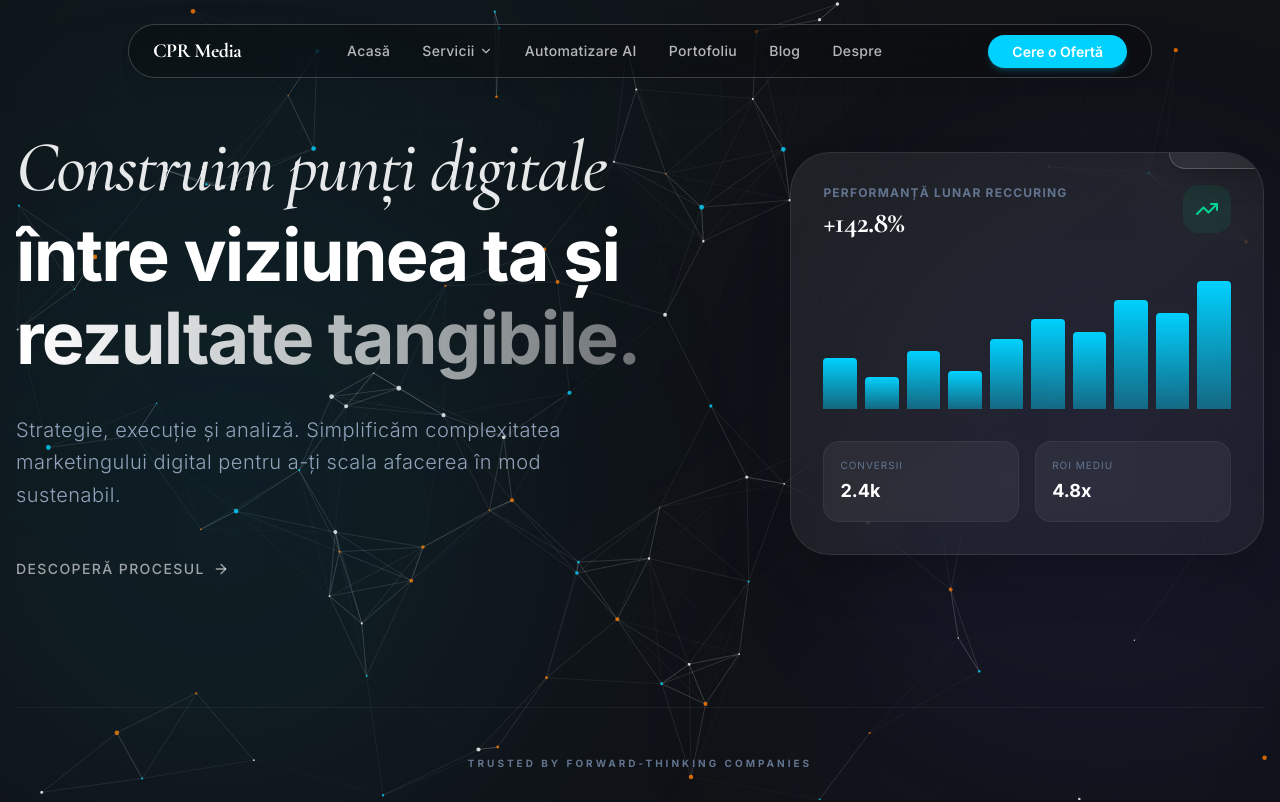
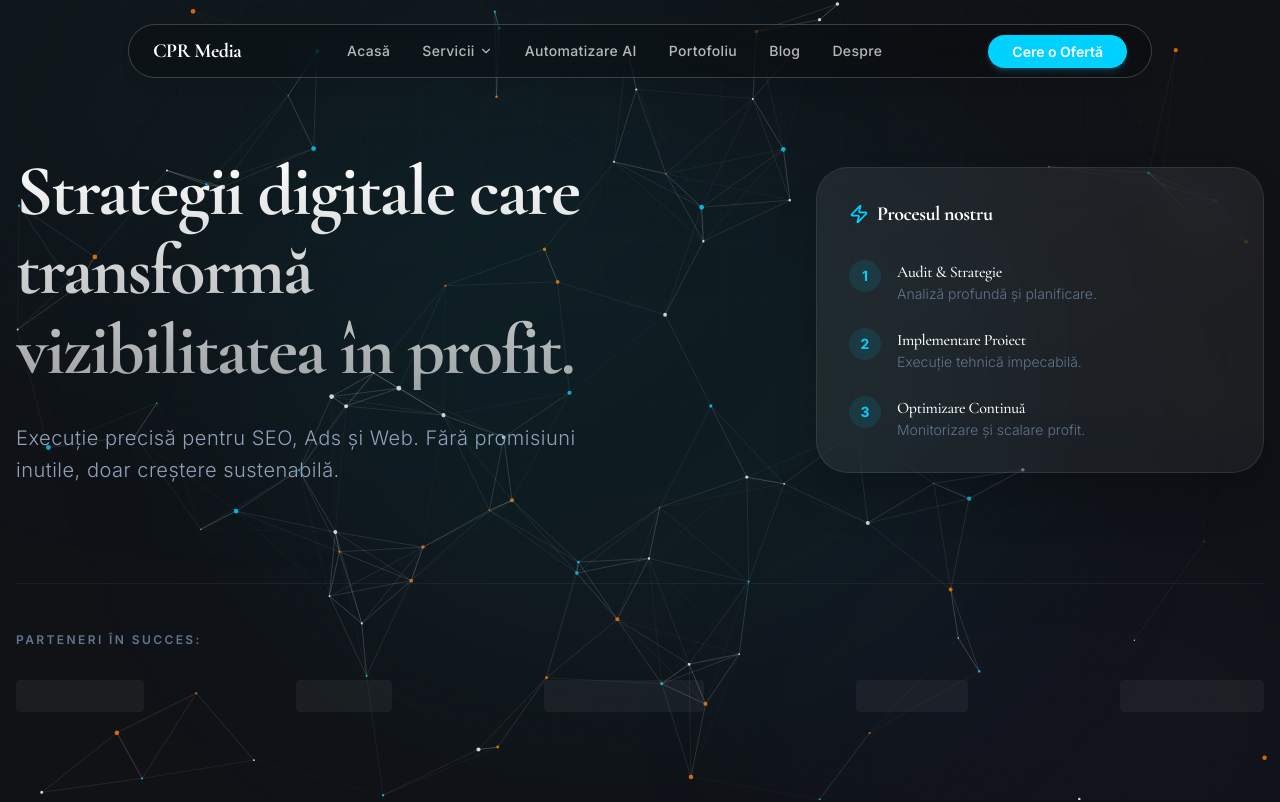
Before and after one commit to ciprianalexandru450-afk/PFA, a React (Vite) app: page / in a window 1280 px wide. Shown: the top 802 px of the page. Built offline with nearby package versions, Linux system fonts and the light colour scheme.

Commit message:
feat(hero): Simplify hero section styling and text
Refactors the hero section to use a simpler spotlight effect instead of pulsing glow elements. Also, updates the hero text to be more concise and impactful, improving the overall presentation.

```diff
--- a/src/App.tsx
+++ b/src/App.tsx
@@ -415,119 +415,75 @@ const Header = ({ setView, currentView }: { setView: (view: string) => void, cur
 // --- Component: Hero --- //
 const Hero = () => (
   <section id="hero" className="relative min-h-screen flex flex-col justify-center px-4 pt-32 pb-16 overflow-hidden">
-    {/* Deep Glow Effects */}
-    <div className="absolute top-1/4 -left-20 w-[600px] h-[600px] bg-brand-accent/10 rounded-full blur-[140px] pointer-events-none z-0 animate-pulse" />
-    <div className="absolute bottom-1/4 -right-20 w-[500px] h-[500px] bg-indigo-500/10 rounded-full blur-[120px] pointer-events-none z-0 animate-pulse" style={{ animationDelay: '2s' }} />
+    {/* Spotlight Effect */}
+    <div className="absolute top-1/2 left-1/2 -translate-x-1/2 -translate-y-1/2 w-[800px] h-[600px] bg-brand-accent/5 rounded-full blur-[120px] pointer-events-none z-0" />
 
     <div className="max-w-7xl mx-auto w-full relative z-10">
-      <div className="grid lg:grid-cols-[1.2fr_0.8fr] gap-16 items-center">
+      <div className="grid lg:grid-cols-2 gap-12 items-center">
         {/* Left Side: Content */}
         <motion.div
-          initial={{ opacity: 0, x: -40 }}
+          initial={{ opacity: 0, x: -30 }}
           animate={{ opacity: 1, x: 0 }}
           transition={{ duration: 0.8, ease: "easeOut" }}
-          className="text-left space-y-8"
+          className="text-left"
         >
-          <h1 className="text-5xl sm:text-6xl md:text-7xl font-bold tracking-tight leading-[1.1] text-white">
-            <span className="font-serif italic font-medium block mb-2 text-white/90">Construim punți digitale</span>
-            <span className="font-sans bg-clip-text text-transparent bg-gradient-to-r from-white via-white to-white/40">
-              între viziunea ta și rezultate tangibile.
-            </span>
+          <h1 className="text-5xl sm:text-6xl md:text-7xl font-bold tracking-tight leading-[1.1] font-serif bg-clip-text text-transparent bg-gradient-to-b from-white to-white/60">
+            Strategii digitale care transformă vizibilitatea în profit.
           </h1>
-          <p className="text-lg md:text-xl text-slate-400 font-light leading-relaxed tracking-wide max-w-xl">
-            Strategie, execuție și analiză. Simplificăm complexitatea marketingului digital pentru a-ți scala afacerea în mod sustenabil.
+          <p className="mt-8 text-lg md:text-xl text-slate-400 font-light leading-relaxed tracking-wide max-w-xl">
+            Execuție precisă pentru SEO, Ads și Web. Fără promisiuni inutile, doar creștere sustenabilă.
           </p>
-
-          <motion.div
-            initial={{ opacity: 0 }}
-            animate={{ opacity: 1 }}
-            transition={{ delay: 0.6 }}
-            className="pt-4"
-          >
-            <a
-              href="#about"
-              className="group flex items-center space-x-2 text-white/60 hover:text-brand-accent transition-colors text-sm font-medium tracking-widest uppercase"
-            >
-              <span>Descoperă procesul</span>
-              <ArrowLeft className="rotate-180 w-4 h-4 group-hover:translate-x-1 transition-transform" />
-            </a>
-          </motion.div>
         </motion.div>
 
-        {/* Right Side: Analytics Card (Glassmorphism) */}
+        {/* Right Side: Glassmorphism Card */}
         <motion.div
-          initial={{ opacity: 0, scale: 0.9, y: 20 }}
-          animate={{ opacity: 1, scale: 1, y: 0 }}
-          transition={{ duration: 1, delay: 0.2, ease: "easeOut" }}
-          className="relative"
+          initial={{ opacity: 0, x: 30 }}
+          animate={{ opacity: 1, x: 0 }}
+          transition={{ duration: 0.8, delay: 0.2, ease: "easeOut" }}
+          className="lg:justify-self-end w-full max-w-md"
         >
-          <div className="glass-panel p-8 rounded-[2.5rem] border border-white/10 shadow-2xl relative overflow-hidden">
+          <div className="glass-panel p-8 rounded-[2rem] border border-white/10 shadow-2xl relative overflow-hidden group">
             <div className="absolute inset-0 bg-gradient-to-br from-white/5 to-transparent opacity-50" />
-
-            <div className="flex justify-between items-start mb-10 relative z-10">
-              <div>
-                <p className="text-xs uppercase tracking-widest text-slate-500 font-bold mb-1">Performanță Lunar Reccuring</p>
-                <h3 className="text-3xl font-bold text-white tracking-tight">+142.8%</h3>
-              </div>
-              <div className="p-3 rounded-2xl bg-emerald-500/10 text-emerald-400">
-                <TrendingUp size={24} />
-              </div>
-            </div>
-
-            {/* Stylized Chart Placeholder */}
-            <div className="h-32 w-full flex items-end space-x-2 mb-8 relative z-10">
-              {[40, 25, 45, 30, 55, 70, 60, 85, 75, 100].map((h, i) => (
-                <motion.div
-                  key={i}
-                  initial={{ height: 0 }}
-                  animate={{ height: `${h}%` }}
-                  transition={{ delay: 0.5 + i * 0.1, duration: 0.8 }}
-                  className="flex-1 bg-gradient-to-t from-brand-accent/40 to-brand-accent rounded-t-sm"
-                />
+            <h3 className="text-xl font-bold text-white mb-8 relative z-10 flex items-center">
+              <Zap size={20} className="mr-2 text-brand-accent" />
+              Procesul nostru
+            </h3>
+            <ul className="space-y-6 relative z-10">
+              {[
+                { title: "Audit & Strategie", desc: "Analiză profundă și planificare." },
+                { title: "Implementare Proiect", desc: "Execuție tehnică impecabilă." },
+                { title: "Optimizare Continuă", desc: "Monitorizare și scalare profit." }
+              ].map((item, idx) => (
+                <li key={idx} className="flex items-start space-x-4">
+                  <div className="w-8 h-8 rounded-full bg-brand-accent/10 flex items-center justify-center text-brand-accent text-sm font-bold shrink-0">
+                    {idx + 1}
+                  </div>
+                  <div>
+                    <h4 className="text-white font-medium">{item.title}</h4>
+                    <p className="text-sm text-slate-500 font-light">{item.desc}</p>
+                  </div>
+                </li>
               ))}
-            </div>
-
-            <div className="grid grid-cols-2 gap-4 relative z-10">
-              <div className="p-4 rounded-2xl bg-white/5 border border-white/5">
-                <p className="text-[10px] uppercase tracking-widest text-slate-500 mb-1">Conversii</p>
-                <p className="text-lg font-bold text-white">2.4k</p>
-              </div>
-              <div className="p-4 rounded-2xl bg-white/5 border border-white/5">
-                <p className="text-[10px] uppercase tracking-widest text-slate-500 mb-1">ROI Mediu</p>
-                <p className="text-lg font-bold text-white">4.8x</p>
-              </div>
-            </div>
-
-            {/* Floating Badge */}
-            <motion.div
-              animate={{ y: [0, -10, 0] }}
-              transition={{ duration: 4, repeat: Infinity, ease: "easeInOut" }}
-              className="absolute -top-6 -right-6 p-4 glass-panel rounded-2xl border border-white/20 shadow-xl z-20"
-            >
-              <div className="flex items-center space-x-2">
-                <div className="w-2 h-2 rounded-full bg-brand-accent animate-pulse" />
-                <p className="text-[10px] font-bold text-white uppercase tracking-tighter">Live Analysis</p>
-              </div>
-            </motion.div>
+            </ul>
           </div>
         </motion.div>
       </div>
 
-      {/* Trusted By Section */}
+      {/* Partners Section */}
       <motion.div
-        initial={{ opacity: 0 }}
-        animate={{ opacity: 1 }}
-        transition={{ duration: 1, delay: 0.8 }}
-        className="mt-32 pt-12 border-t border-white/5"
+        initial={{ opacity: 0, y: 20 }}
+        animate={{ opacity: 1, y: 0 }}
+        transition={{ duration: 0.8, delay: 0.4 }}
+        className="mt-24 pt-12 border-t border-white/5"
       >
-        <p className="text-[10px] uppercase tracking-[0.3em] text-slate-500 font-bold mb-10 text-center">Trusted by forward-thinking companies</p>
-        <div className="flex flex-wrap justify-center items-center gap-x-16 gap-y-8 opacity-30 grayscale contrast-125">
-          {/* Monochrome Logo Placeholders */}
-          <div className="text-xl font-bold tracking-tighter text-white">TECHFLOW</div>
-          <div className="text-xl font-bold tracking-tighter text-white">LUMINA</div>
-          <div className="text-xl font-bold tracking-tighter text-white">NEXUS</div>
-          <div className="text-xl font-bold tracking-tighter text-white">VANTAGE</div>
-          <div className="text-xl font-bold tracking-tighter text-white">ORBIT</div>
+        <p className="text-xs uppercase tracking-[0.2em] text-slate-500 font-semibold mb-8">Parteneri în succes:</p>
+        <div className="flex flex-wrap justify-between items-center gap-8 opacity-30 grayscale contrast-125">
+          {/* Placeholders for monochrome logos */}
+          <div className="h-8 w-32 bg-white/20 rounded animate-pulse" />
+          <div className="h-8 w-24 bg-white/20 rounded animate-pulse" />
+          <div className="h-8 w-40 bg-white/20 rounded animate-pulse" />
+          <div className="h-8 w-28 bg-white/20 rounded animate-pulse" />
+          <div className="h-8 w-36 bg-white/20 rounded animate-pulse" />
         </div>
       </motion.div>
     </div>
```
